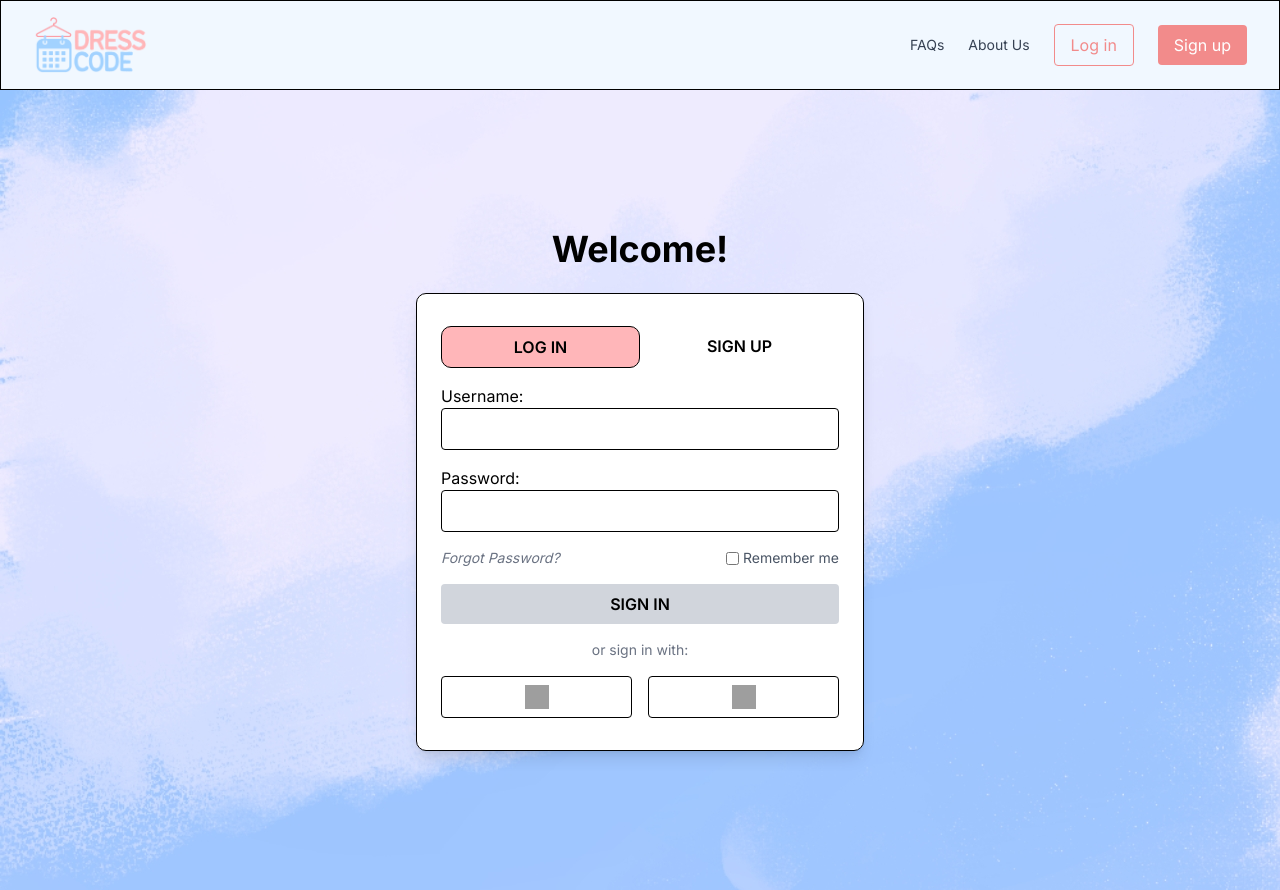
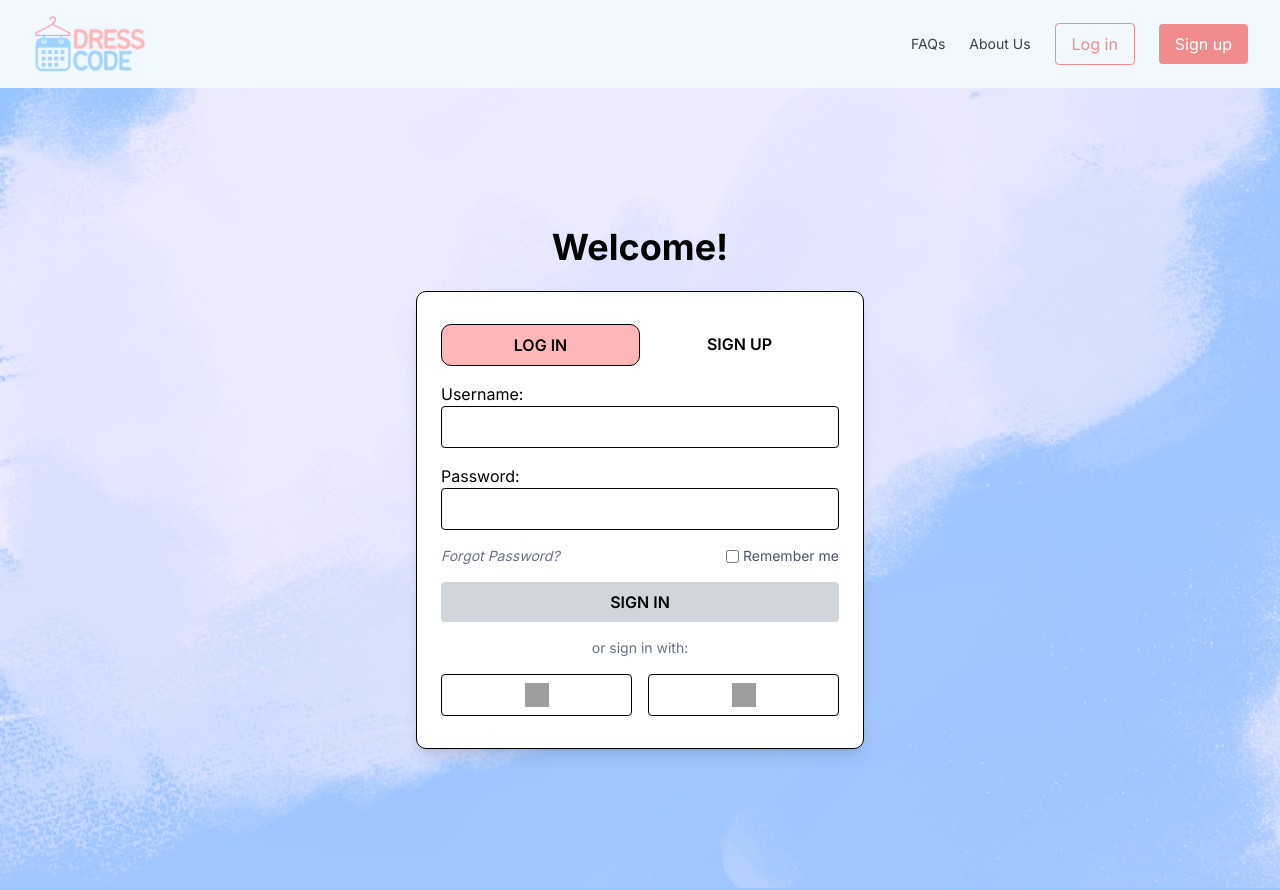
Before and after one commit to bigbusbeluga/DressCode-App, a Django app: a page that uses templates/main.html in a window 1280 px wide. Run offline with Django 5.2, Linux system fonts and the light colour scheme; style sheets or scripts are compiled from the project's sources; grey boxes are pictures that could not be loaded.

Commit message:
tinanggal ko border

```diff
--- a/templates/main.html
+++ b/templates/main.html
@@ -17,7 +17,7 @@
 <body>
     <!-- Navbar -->
      {% block navbar %}
-    <header class="flex w-full items-center justify-between border bg-[#F1F8FF] px-8 py-4">
+    <header class="flex w-full items-center justify-between bg-[#F1F8FF] px-8 py-4">
         <div class="flex items-center space-x-2">
         <img src="{% static 'images/logo.png' %}" alt="DressCode Logo" class="h-14 w-auto" />
         </div>
```
